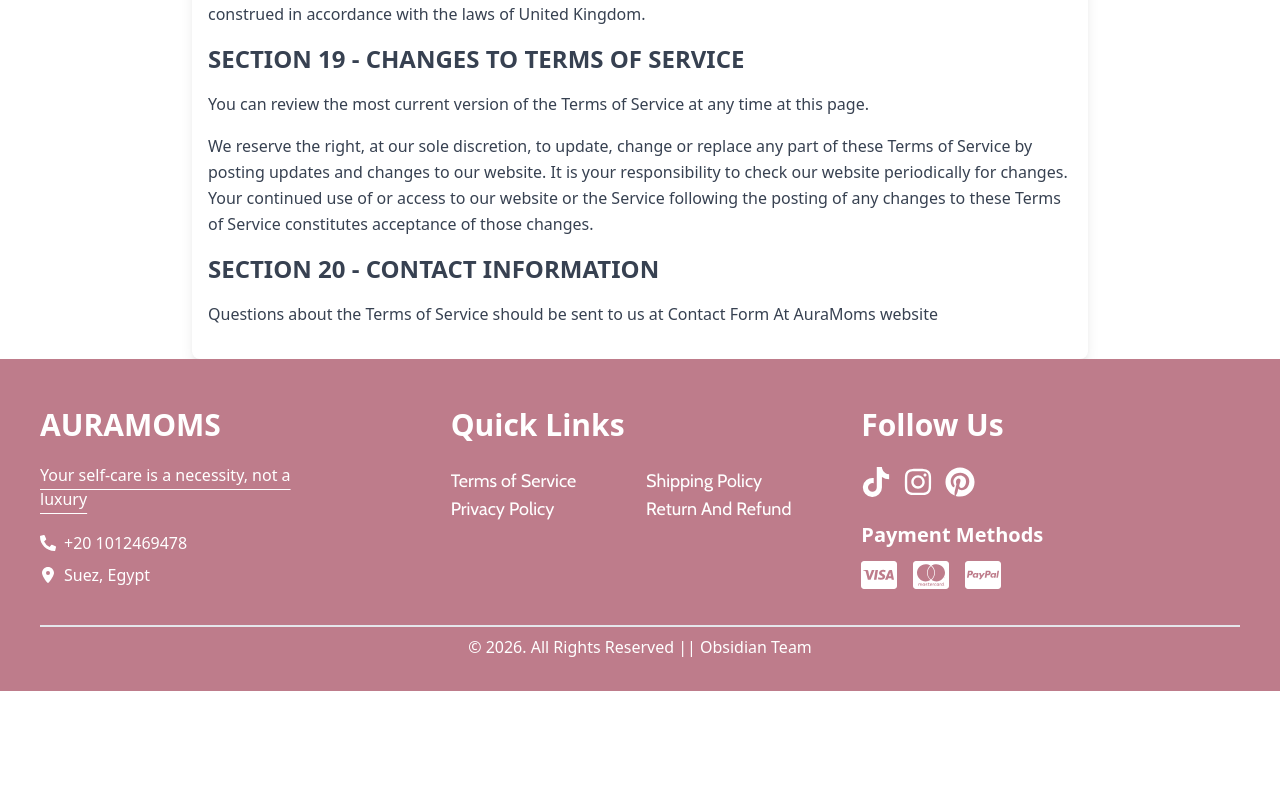
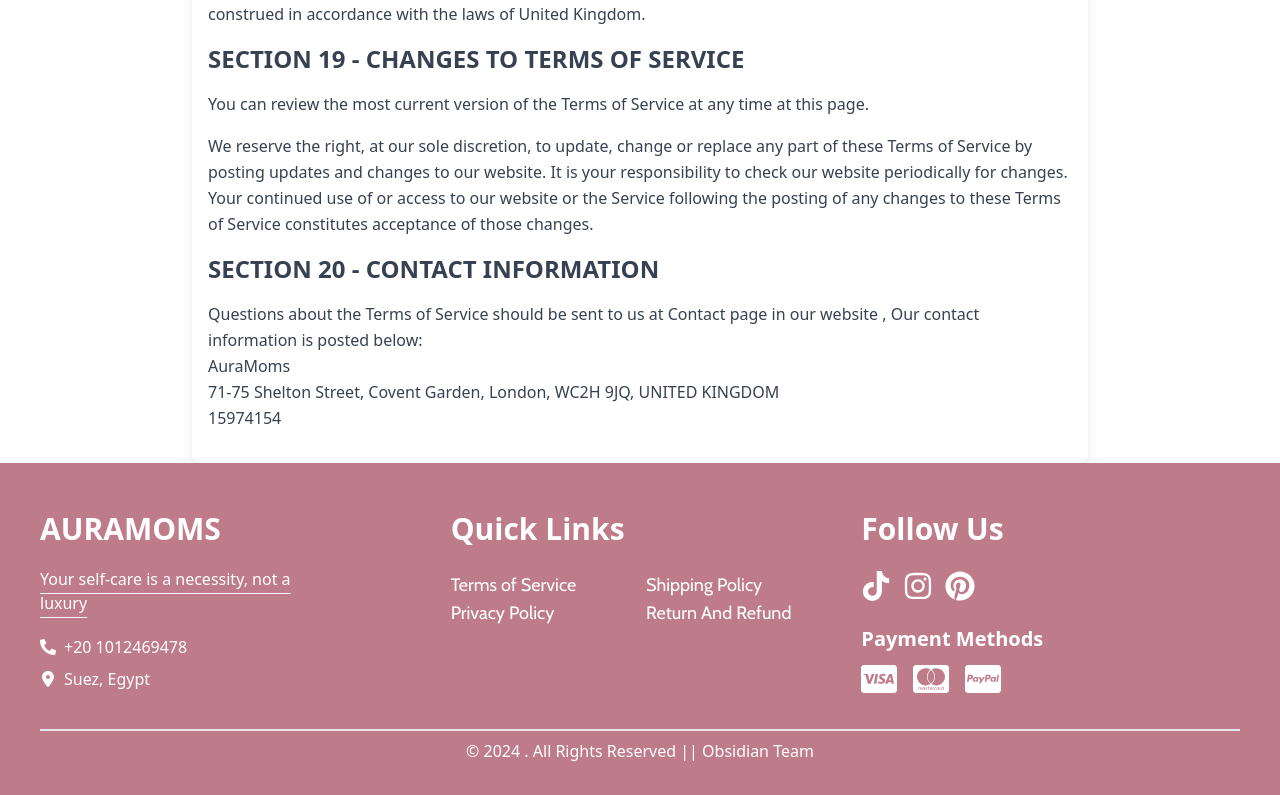
Before and after one commit to GadAhmed1/Auramoms, a React (Vite) app in the folder client/: page /termsOfService in a window 1280 px wide. Shown: the part 6007-6802 px from the top of the page. Before the commit the page ends 6698 px from the top, so only its background shows below. Built offline with nearby package versions, Linux system fonts and the light colour scheme; a web font is replaced by a local one.

Commit message:
updating policies

```diff
--- a/client/src/components/Footer/footer.jsx
+++ b/client/src/components/Footer/footer.jsx
@@ -15,6 +15,7 @@ const Footer = () => {
   const paymentIconClasses =
     "text-4xl hover:scale-125 duration-300 cursor-pointer";
   const listItemClasses = "hover:translate-x-1 duration-300 hover:underline";
+  const currentYear = new Date().getFullYear();
 
   return (
     <footer className="bg-[#be7c8b] dark:bg-[#2C2C2C] pt-12 pb-8 text-white">
@@ -94,7 +95,7 @@ const Footer = () => {
 
         {/* Copyright Section */}
         <p className="text-white text-center mt-8 border-t-2 pt-2">
-          © 2026. All Rights Reserved || Obsidian Team
+          © {currentYear} . All Rights Reserved || Obsidian Team
         </p>
       </div>
     </footer>
--- a/client/src/components/Policies/TermsOfService.jsx
+++ b/client/src/components/Policies/TermsOfService.jsx
@@ -199,12 +199,18 @@ const TermsAndConditions = () => {
 
           <h2 className="text-2xl font-semibold mt-6">SECTION 20 - CONTACT INFORMATION </h2>
           <p>
-            Questions about the Terms of Service should be sent to us at Contact Form
-            At AuraMoms website
+            Questions about the Terms of Service should be sent to us at Contact page in our website
+            , Our contact information is posted below:<br />
+            AuraMoms
+            <br />
+            71-75 Shelton Street, Covent Garden, London, WC2H 9JQ, UNITED KINGDOM
+            <br />
+            15974154
+
           </p>
         </div>
       </div>
-      <Footer/>
+      <Footer />
     </main>
   );
 };
--- a/client/src/components/Policies/TermsOfServiceCopy.jsx
+++ b/client/src/components/Policies/TermsOfServiceCopy.jsx
@@ -284,7 +284,7 @@ const PrivacyPolicy = () => {
           Contact
         </h2>
         <p className="mb-4 leading-7">
-          Should you have any questions about our privacy practices or this Privacy Policy, or if you would like to exercise any of the rights available to you, please call or email us at support@auramoms.com or contact us at 71-75 Shelton Street, Covent Garden, , London, ENG, WC2H 9JQ, GB.
+            Should you have any questions about our privacy practices or this Privacy Policy, or if you would like to exercise any of the rights available to you, please call or email us at Contact page or contact us at 71-75 Shelton Street, Covent Garden, , London, ENG, WC2H 9JQ, GB.
           For the purpose of applicable data protection laws and if not explicitly stated otherwise, we are the data controller of your personal information.
 
         </p>
```
